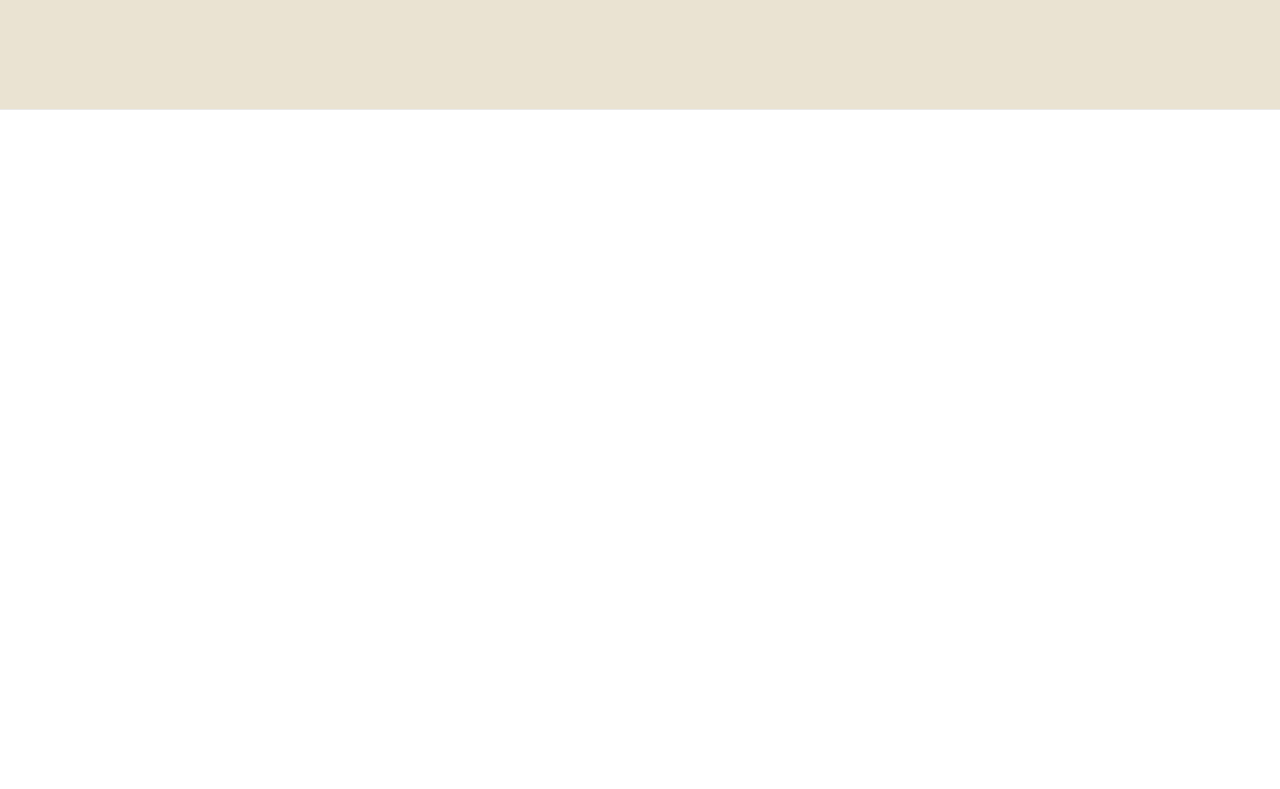
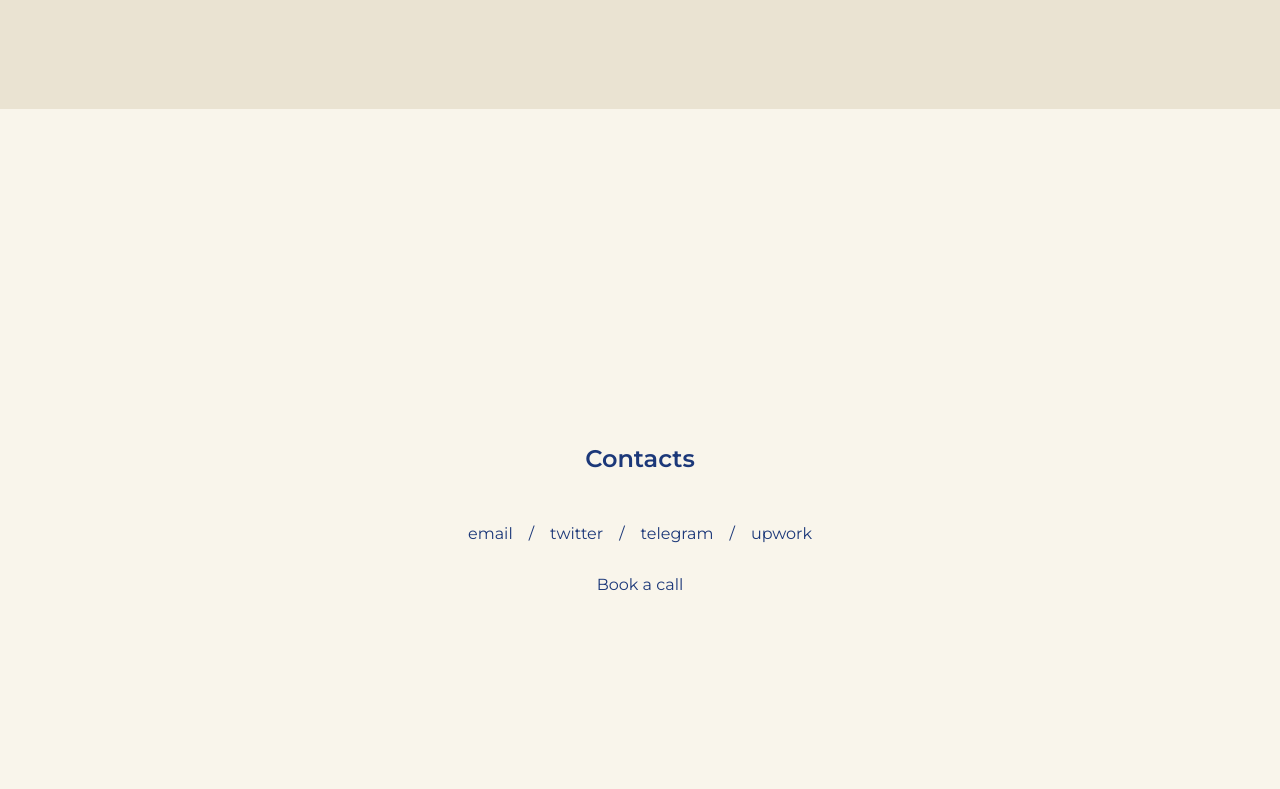
Before and after one commit to BazanAlexandro/bazan-tech-web, a Next.js app: page / in a window 1280 px wide. Shown: the part 3091-3880 px from the top of the page. Before the commit the page ends 3265 px from the top, so only its background shows below. Built offline with nearby package versions, Linux system fonts and the light colour scheme.

Commit message:
draft / bootstrap for the web app

```diff
--- /dev/null
+++ b/components/home/sections/Contact/index.tsx
@@ -0,0 +1,34 @@
+import { CONTACTS } from '../../../../constants/contacts'
+import * as Styles from './styles'
+
+const ContactSection = () => {
+	return (
+		<Styles.Root>
+			<Styles.Title>
+				Contacts
+			</Styles.Title>
+
+			<Styles.ContactsRow>
+				<a href={`mailto:${CONTACTS.email}`}>
+					email
+				</a>
+				/
+				<a>
+					twitter
+				</a>
+				/
+				<a>
+					telegram
+				</a>
+				/
+				<a>
+					upwork
+				</a>
+			</Styles.ContactsRow>
+
+			<a>Book a call</a>
+		</Styles.Root>
+	)
+}
+
+export default ContactSection
--- /dev/null
+++ b/components/home/sections/Contact/styles.ts
@@ -0,0 +1,23 @@
+import styled from 'styled-components'
+import { COLORS } from '../../../../constants/colors'
+
+export const Root = styled.div`
+	width: 100%;
+	min-height: 100vh;
+	background: ${COLORS.lighter};
+	color: ${COLORS.primary};
+	display: flex;
+	flex-direction: column;
+	justify-content: center;
+	align-items: center;
+	padding: 1em 3em;
+	gap: 2em;
+`
+
+export const Title = styled.h2``
+
+export const ContactsRow = styled.div`
+	display: flex;
+	gap: 1em;
+	align-items: center;
+`
--- a/pages/index.tsx
+++ b/pages/index.tsx
@@ -1,6 +1,7 @@
 import type { NextPage } from 'next'
 import Head from 'next/head'
 import Header from '../components/Header'
+import ContactSection from '../components/home/sections/Contact'
 import CVSection from '../components/home/sections/CV'
 import Perks from '../components/home/sections/Perks'
 import TestimonialsSection from '../components/home/sections/Testimonials'
@@ -25,6 +26,7 @@ const Home: NextPage = () => {
         <Perks />
         <TestimonialsSection />
         <CVSection />
+        <ContactSection />
       </main>
 
       <footer className={styles.footer}>
```
